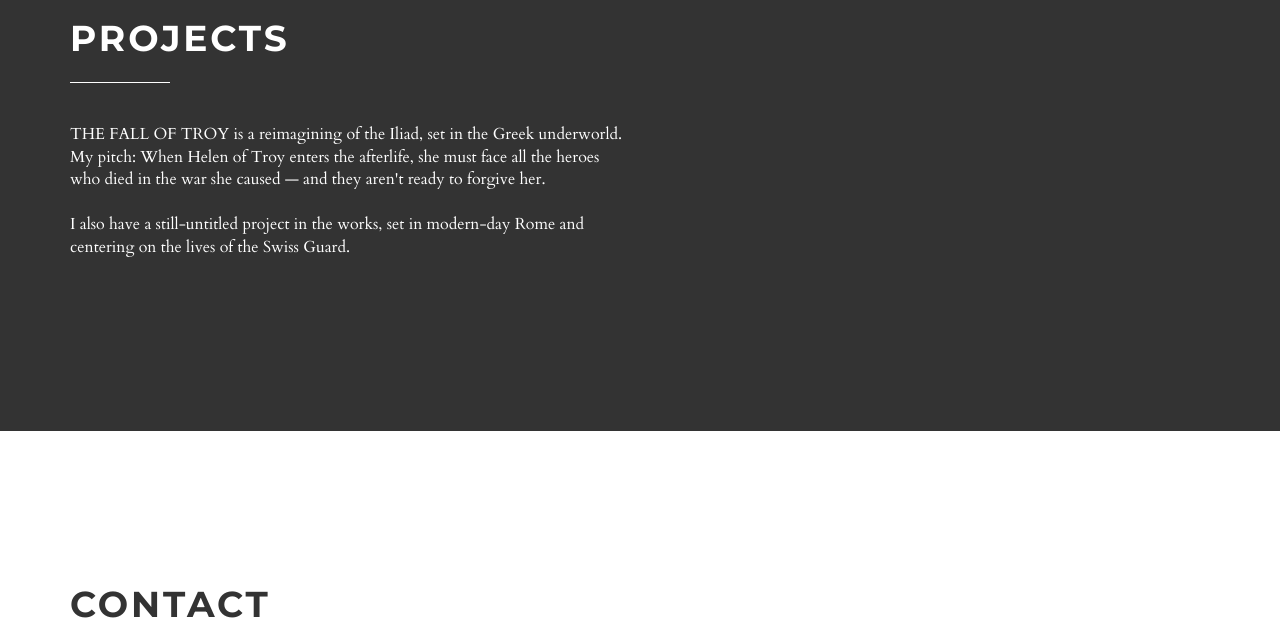
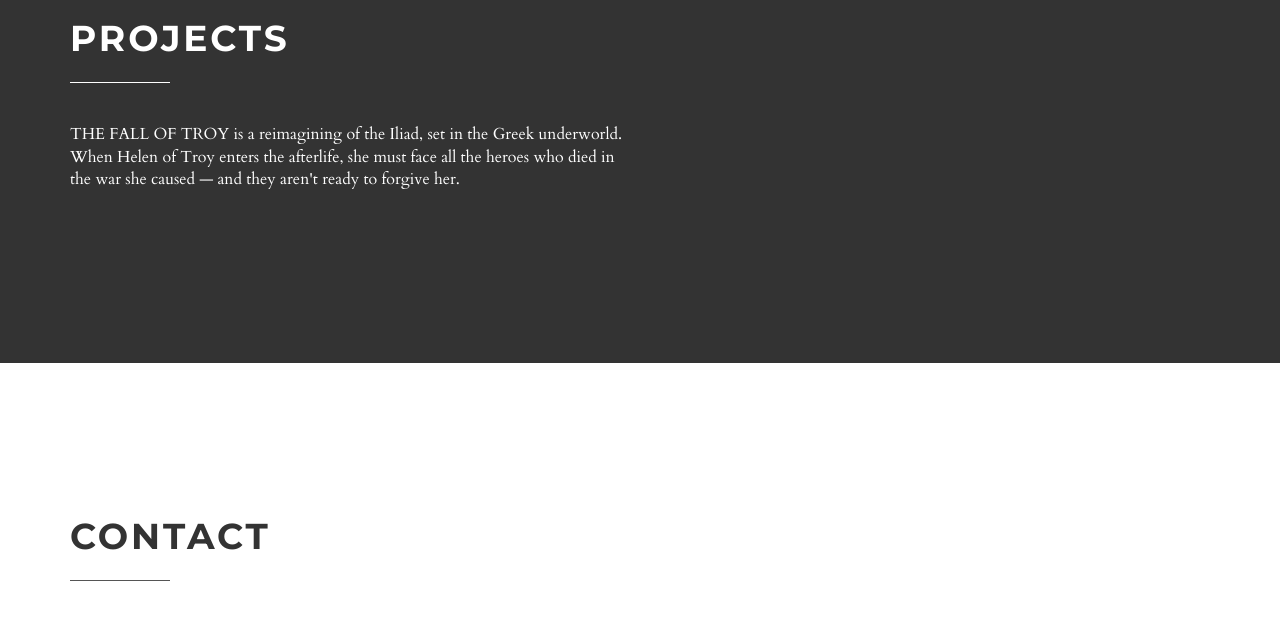
Before and after one commit to gracedli/gracedli.github.io, a plain HTML site: page index.html in a window 1280 px wide. Shown: the part 1600-2218 px from the top of the page. Drawn offline with nearby package versions, Linux system fonts and the light colour scheme.

Commit message:
Update index.html

```diff
--- a/index.html
+++ b/index.html
@@ -179,8 +179,8 @@
             <h2 class="heading">Projects</h2>
             <div class="row">
               <div class="col-sm-6">
-                <p>THE FALL OF TROY is a reimagining of the Iliad, set in the Greek underworld. My pitch: When Helen of Troy enters the afterlife, she must face all the heroes who died in the war she caused — and they aren't ready to forgive her. </p>
-                <p>I also have a still-untitled project in the works, set in modern-day Rome and centering on the lives of the Swiss Guard. </p>
+                <p>THE FALL OF TROY is a reimagining of the Iliad, set in the Greek underworld. When Helen of Troy enters the afterlife, she must face all the heroes who died in the war she caused — and they aren't ready to forgive her. </p>
+                <!-- <p>I also have a still-untitled project in the works, set in modern-day Rome and centering on the lives of the Swiss Guard. </p> -->
               </div>
               <div class="col-sm-6">
                 <!-- <p>Betrayed cheerful declared end and. Questions we additions is extremely incommode. Next half add call them eat face. Age lived smile six defer bed their few. Had admitting concluded too behaviour him she. Of death to or to being other. </p> -->
```
